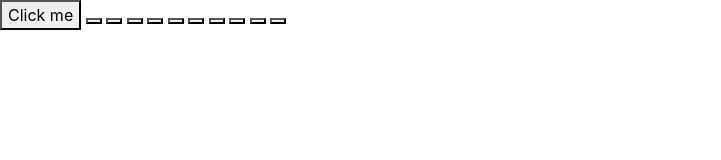
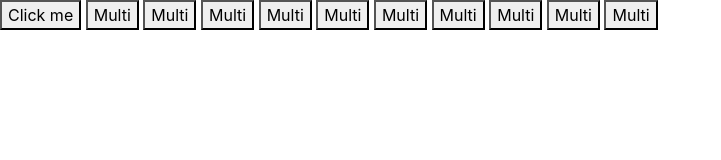
Before and after one commit to deschuyteneerj/CookieClicker, a plain HTML site: page index.html in a window 1280 px wide. Shown: the whole page, without its empty margins (0-721 px from the left). Drawn offline with nearby package versions, Linux system fonts and the light colour scheme; a small style sheet from the web is missing.

Commit message:
update button

```diff
--- a/index.html
+++ b/index.html
@@ -16,16 +16,16 @@
 <body>
 
     <button id="clickMe" type="button">Click me</button>
-    <button id="part-1"></button>
-    <button id="part-2"></button>
-    <button id="part-3"></button>
-    <button id="part-4"></button>
-    <button id="part-5"></button>
-    <button id="part-6"></button>
-    <button id="part-7"></button>
-    <button id="part-8"></button>
-    <button id="part-9"></button>
-    <button id="part-10"></button>
+    <button id="part-1">Multi</button>
+    <button id="part-2">Multi</button>
+    <button id="part-3">Multi</button>
+    <button id="part-4">Multi</button>
+    <button id="part-5">Multi</button>
+    <button id="part-6">Multi</button>
+    <button id="part-7">Multi</button>
+    <button id="part-8">Multi</button>
+    <button id="part-9">Multi</button>
+    <button id="part-10">Multi</button>
     <p id="score"></p>
 
 
```
